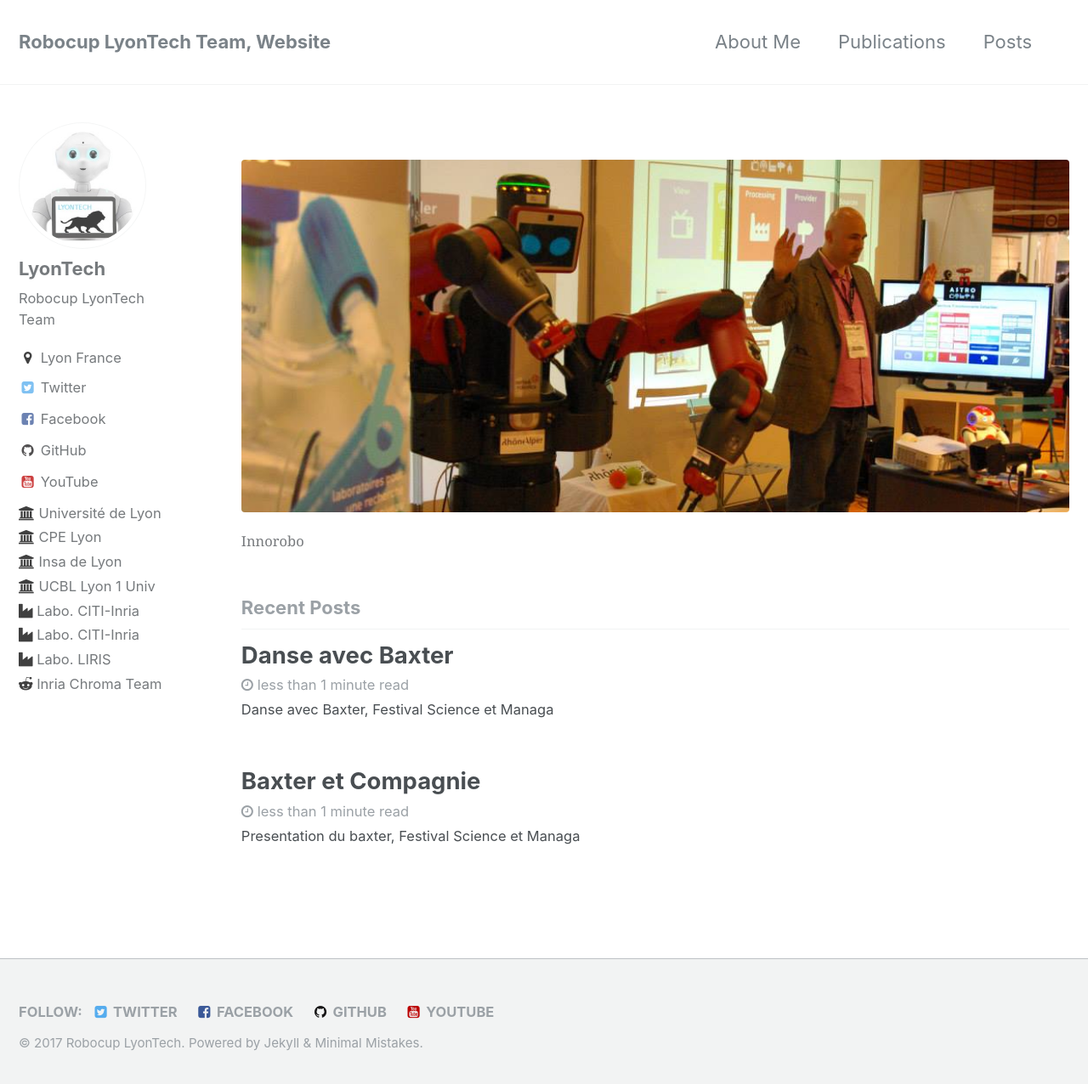
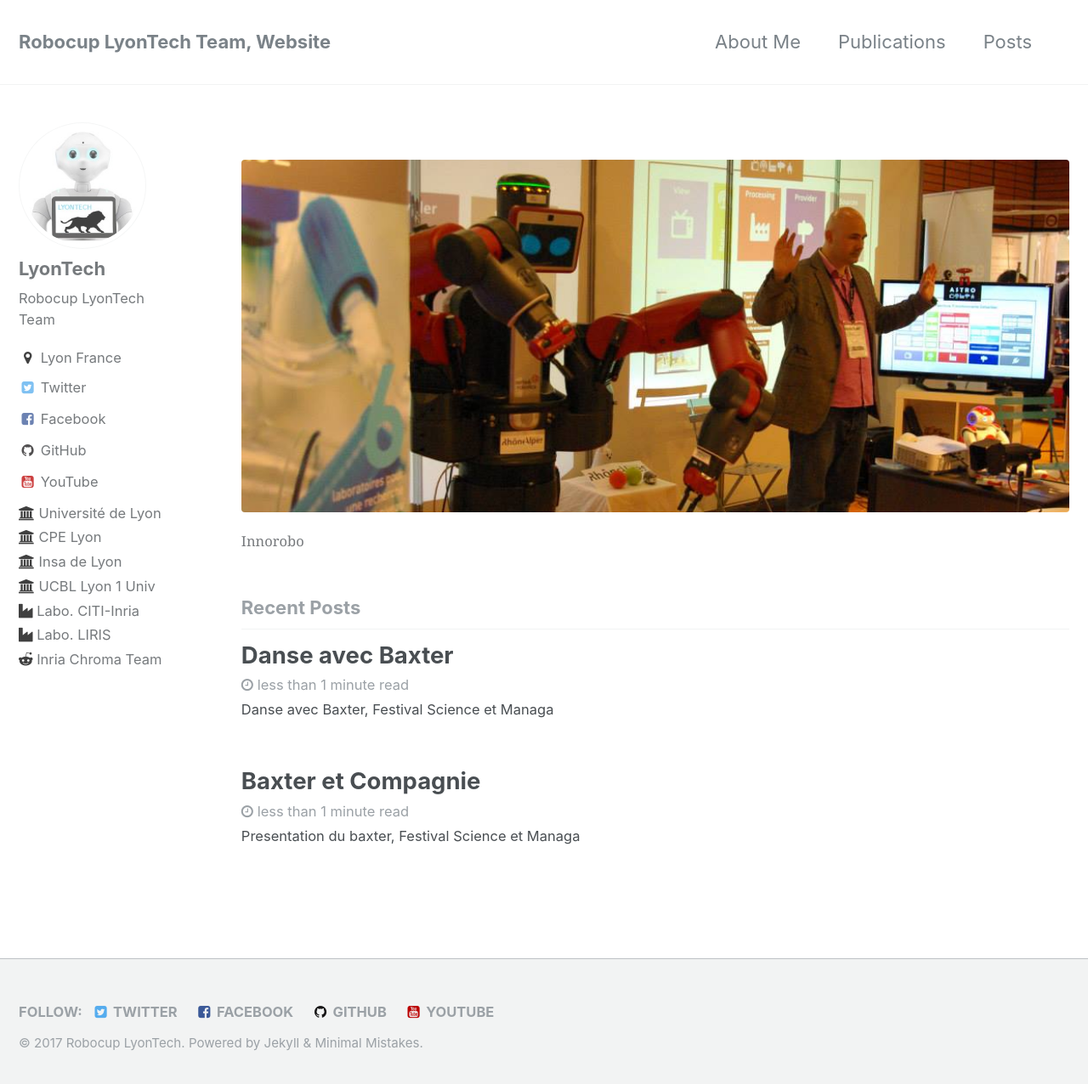
Before and after one commit to Robocup-Lyontech/Robocup-Lyontech.github.io, a Jekyll site: the page built from index.html, in a window 1280 px wide and 1284 px high. Shown: the top 1276 px of the window at 85% size. Built offline with Jekyll 4.4.1, drawn with Linux system fonts in a browser that asks for light colours; the list of posts is cut into pages by our own code.

Commit message:
Update author-profile-custom-links.html

```diff
--- a/_includes/author-profile-custom-links.html
+++ b/_includes/author-profile-custom-links.html
@@ -15,9 +15,6 @@
     <a href="http://www.citi-lab.fr/" itemprop="sameAs">
       <i class="fa fa-industry" aria-hidden="true"></i>  Labo. CITI-Inria
     </a>
-    <a href="http://www.citi-lab.fr/" itemprop="sameAs">
-      <i class="fa fa-industry" aria-hidden="true"></i>  Labo. CITI-Inria
-    </a>
      </a>
     <a href="https://liris.cnrs.fr/front-page-en?set_language=en" itemprop="sameAs">
       <i class="fa fa-industry" aria-hidden="true"></i>  Labo. LIRIS
```
